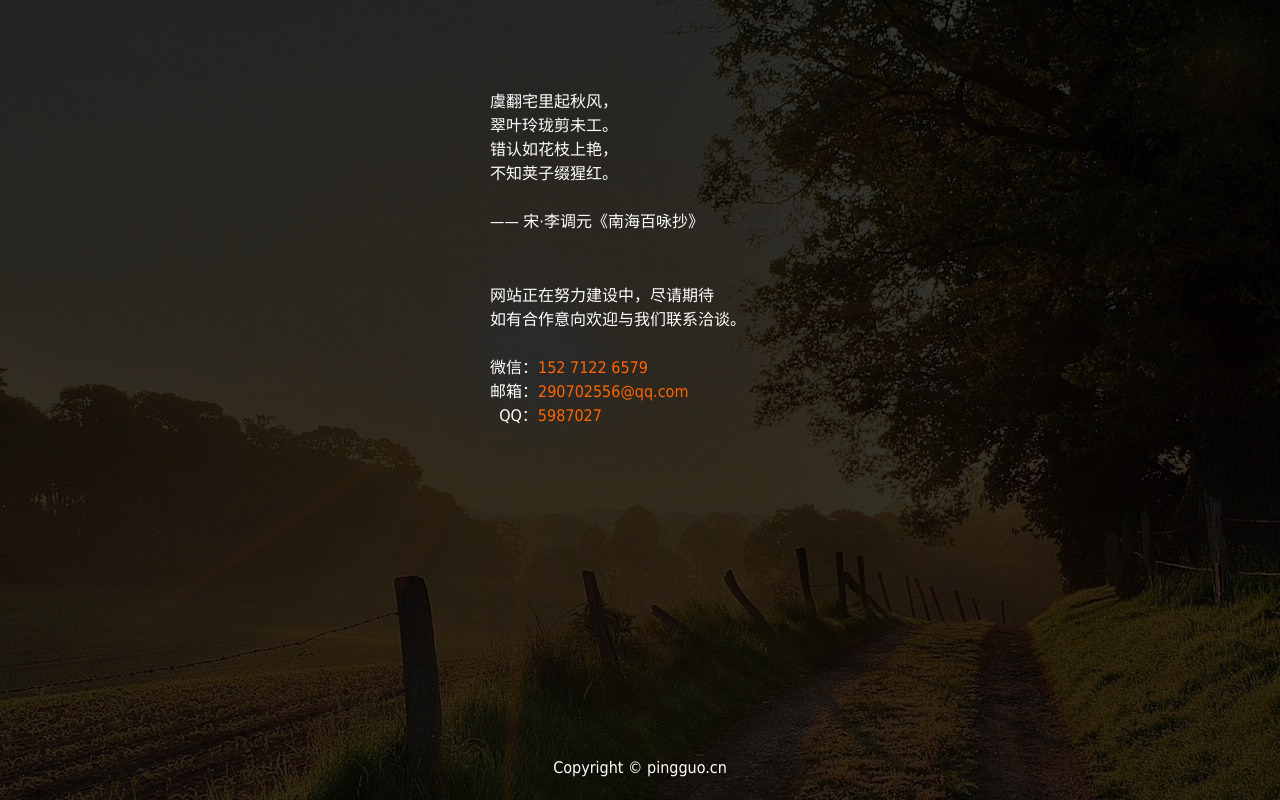
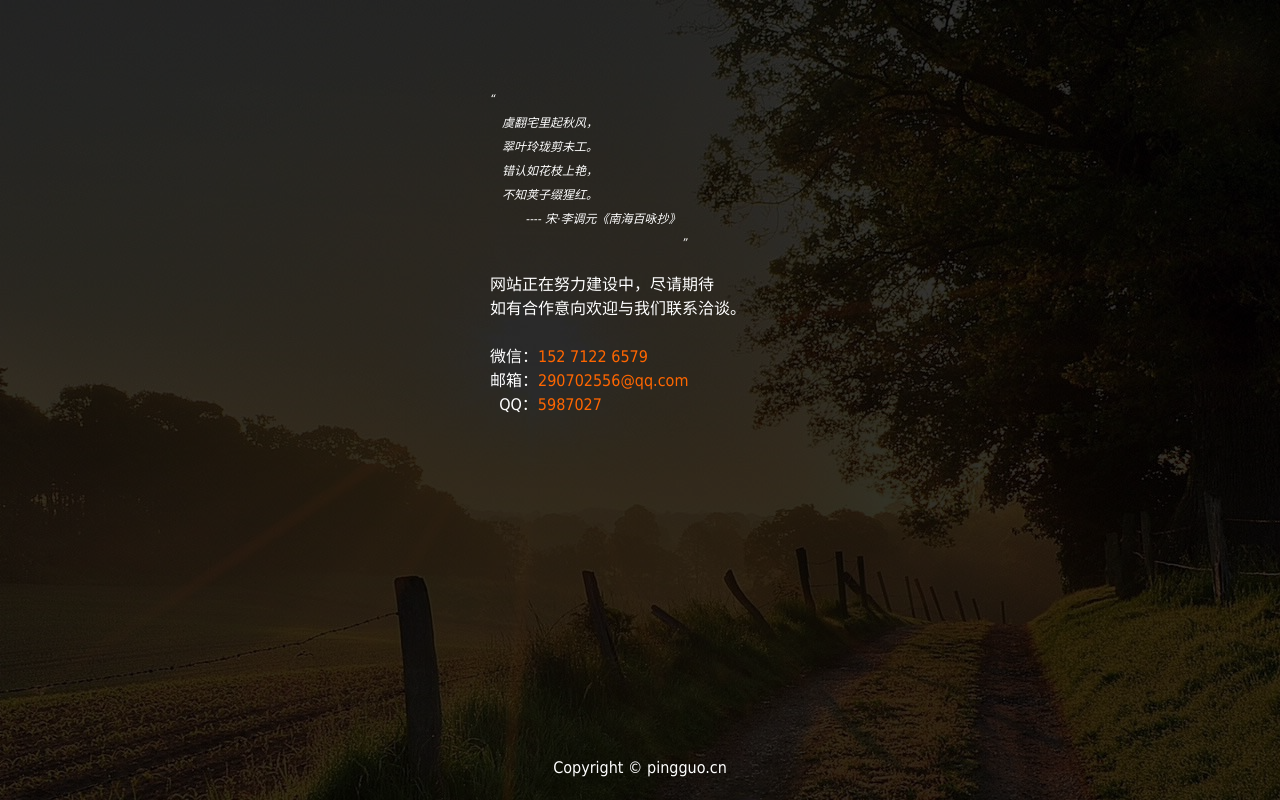
Before and after one commit to az031120103/pingguo, a plain HTML site: page index.html in a window 1280 px wide. Drawn offline with Linux system fonts and the light colour scheme.

Commit message:
juzi 修改

```diff
--- a/index.html
+++ b/index.html
@@ -39,7 +39,9 @@
       padding-top: 90px;
     }
     .juzi {
-      margin-bottom: 50px;
+      font-size: 12px;
+      margin-bottom: 15px;
+      font-style: italic;
     }
     .foot {
       position: absolute;
@@ -64,12 +66,13 @@
   <div class="grid">
     <div class="main">
       <div class="juzi">
-        <p>虞翻宅里起秋风，</p>
-        <p>翠叶玲珑剪未工。</p>
-        <p>错认如花枝上艳，</p>
-        <p>不知荚子缀猩红。</p>
-        <p></p>
-        <p>—— 宋·李调元《南海百咏抄》</p>
+        <p>“</p>
+        <p>　虞翻宅里起秋风，</p>
+        <p>　翠叶玲珑剪未工。</p>
+        <p>　错认如花枝上艳，</p>
+        <p>　不知荚子缀猩红。</p>
+        <p>　　　---- 宋·李调元《南海百咏抄》</p>
+        <p>　　　　　　　　　　　　　　　　”</p>
       </div>
       <div class="comming-soon">
         <p>网站正在努力建设中，尽请期待</p>
```
